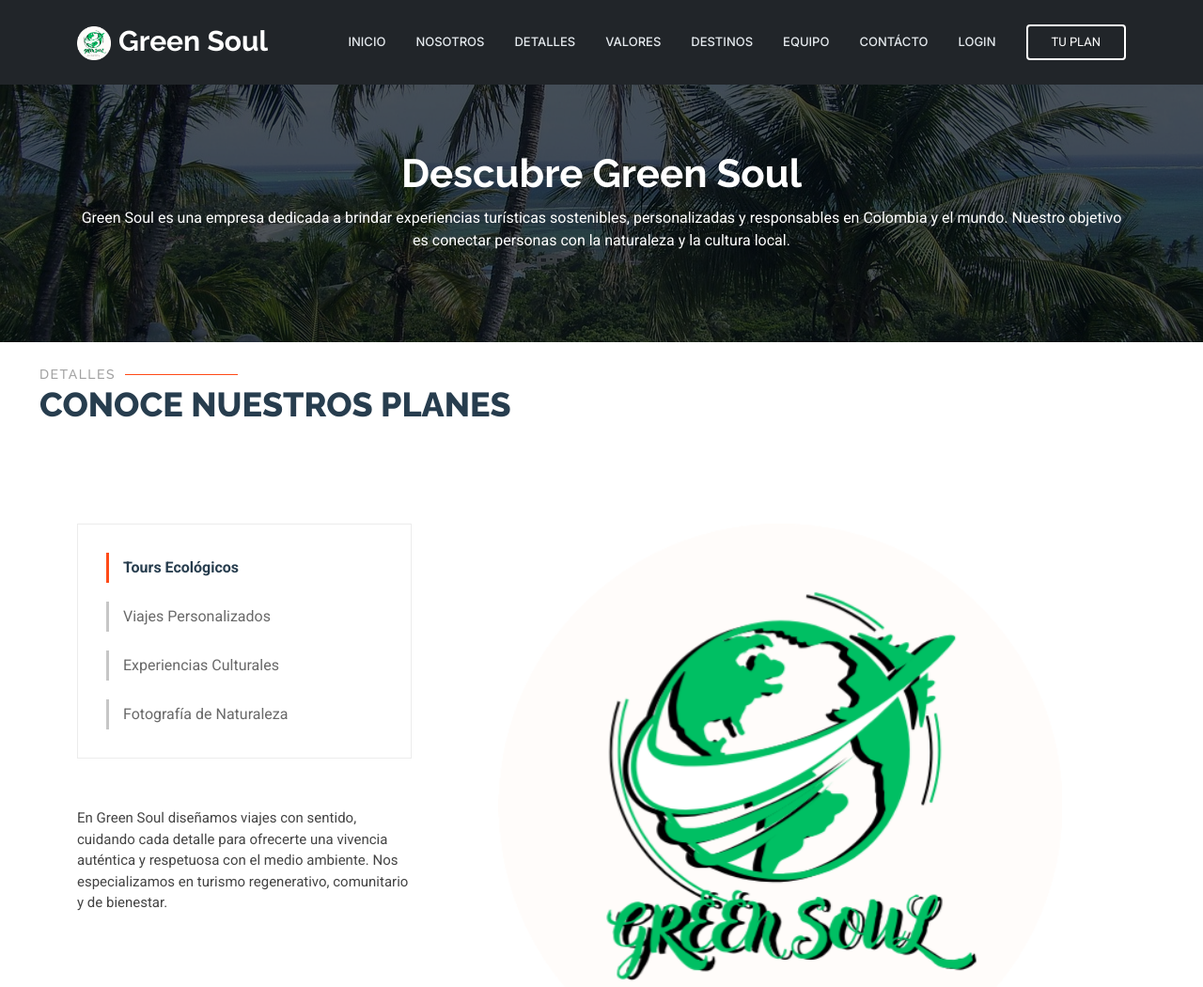
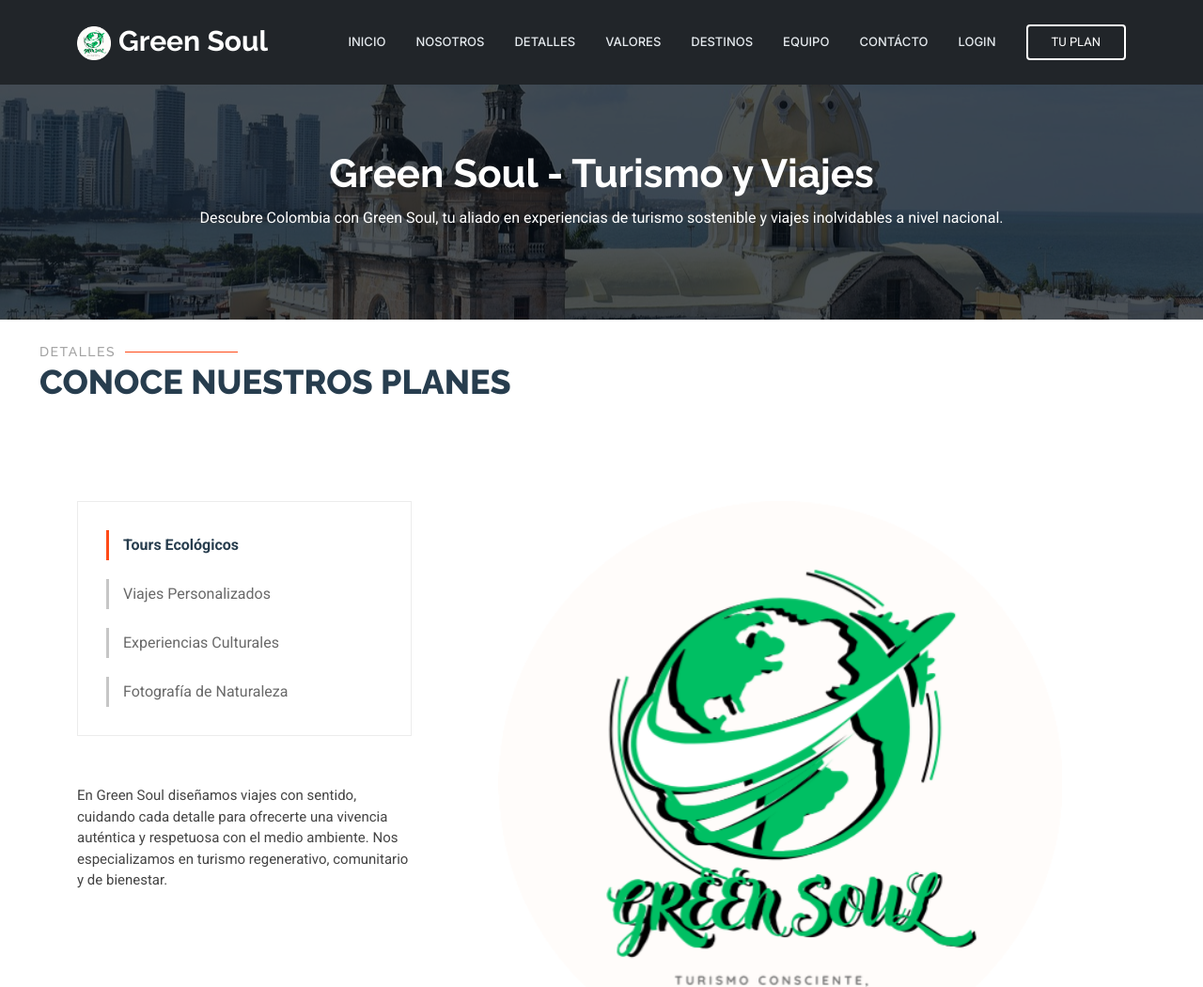
Before and after one commit to carlos02436/Alma_Verde, a plain HTML site: page service-details.html in a window 1280 px wide. Shown: the top 1050 px of the page at 94% size. Drawn offline with Linux system fonts and the light colour scheme.

Commit message:
Arreglo de Página
Se elimina estilo scroll de la página servicios.

```diff
--- a/service-details.html
+++ b/service-details.html
@@ -53,11 +53,12 @@
   <!-- End Header -->
 
     <!-- Page Title -->
-  <div class="page-title dark-background" data-aos="fade" style="background-image: url(assets/img/sanandres1.jpg);">
+    <div class="page-title dark-background" data-aos="fade"
+      style="background-image: url(assets/img/cartagena3.jpg);">
       <div class="container position-relative">
-      <h1>Descubre Green Soul</h1>
-      <p>Green Soul es una empresa dedicada a brindar experiencias turísticas sostenibles, personalizadas y responsables
-        en Colombia y el mundo. Nuestro objetivo es conectar personas con la naturaleza y la cultura local.</p>
+        <h1>Green Soul - Turismo y Viajes</h1>
+        <p>Descubre Colombia con Green Soul, tu aliado en experiencias de turismo sostenible y viajes inolvidables a
+          nivel nacional.</p>
         <nav class="breadcrumbs">
         </nav>
       </div>
@@ -65,7 +66,7 @@
 
   <!-- Sección Detalles del Servicio -->
   <!-- Sección: titulo -->
-  <div id="detalles" class="container section-title" data-aos="fade-up" style="scroll-margin-top: 110px;margin: 30px;">
+  <div id="detalles" class="container section-title" data-aos="fade-up" style="scroll-margin-top: auto;margin: 30px;">
     <h2>Detalles</h2>
     <p>Conoce nuestros planes<br></p>
   </div>
@@ -124,7 +125,7 @@
 
   <!-- NUEVA SECCIÓN: VALORES -->
   <!-- Sección: titulo -->
-  <div id="valores" class="container section-title" data-aos="fade-up" style="scroll-margin-top: 110px;margin: 30px;">
+  <div id="valores" class="container section-title" data-aos="fade-up">
     <h2>Nuestros Valores</h2>
     <p>Green Soul se guía por principios que garantizan un turismo consciente y transformador:<br></p>
   </div>
```
Lines whose indentation alone changed are shown as unchanged.
